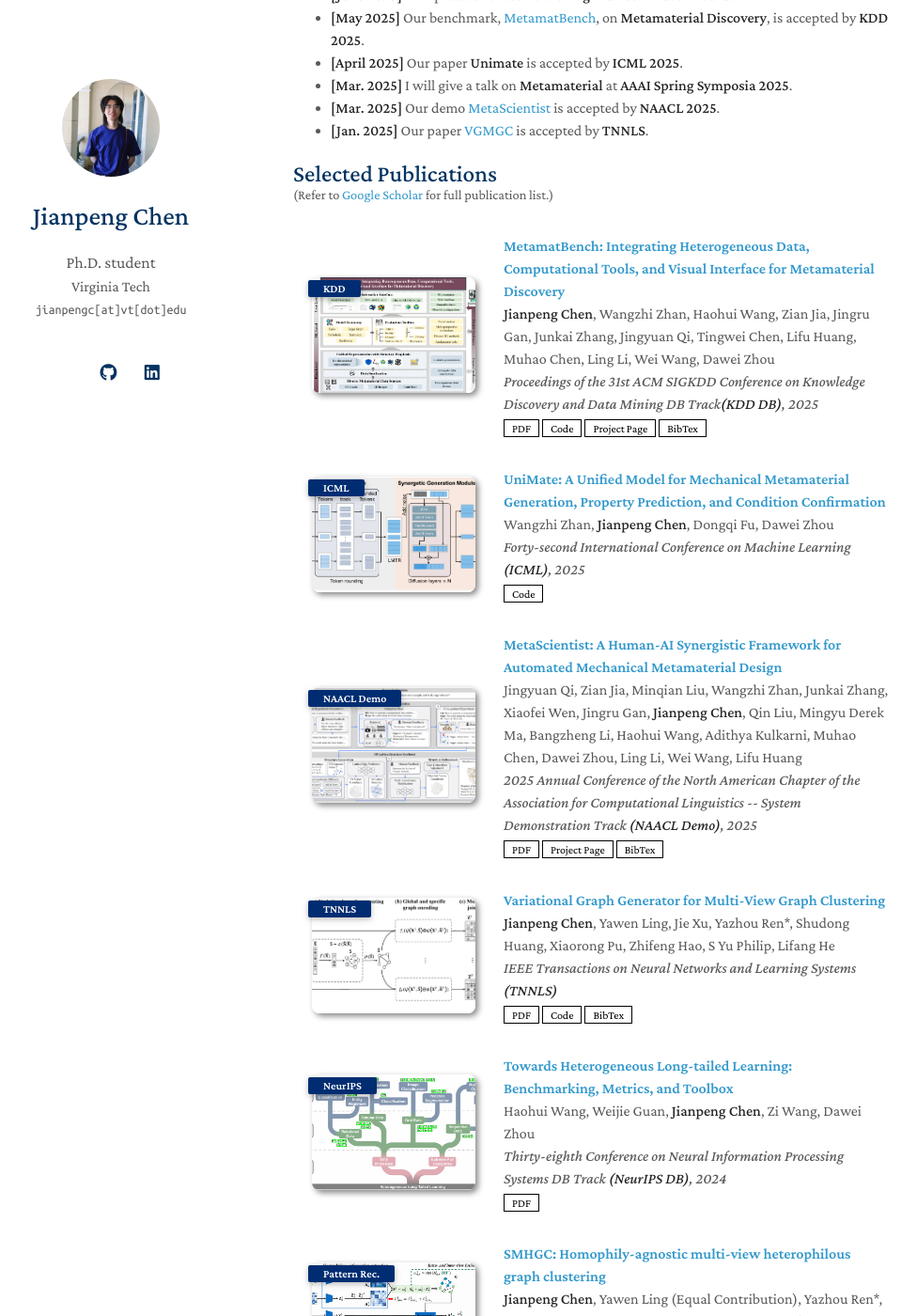
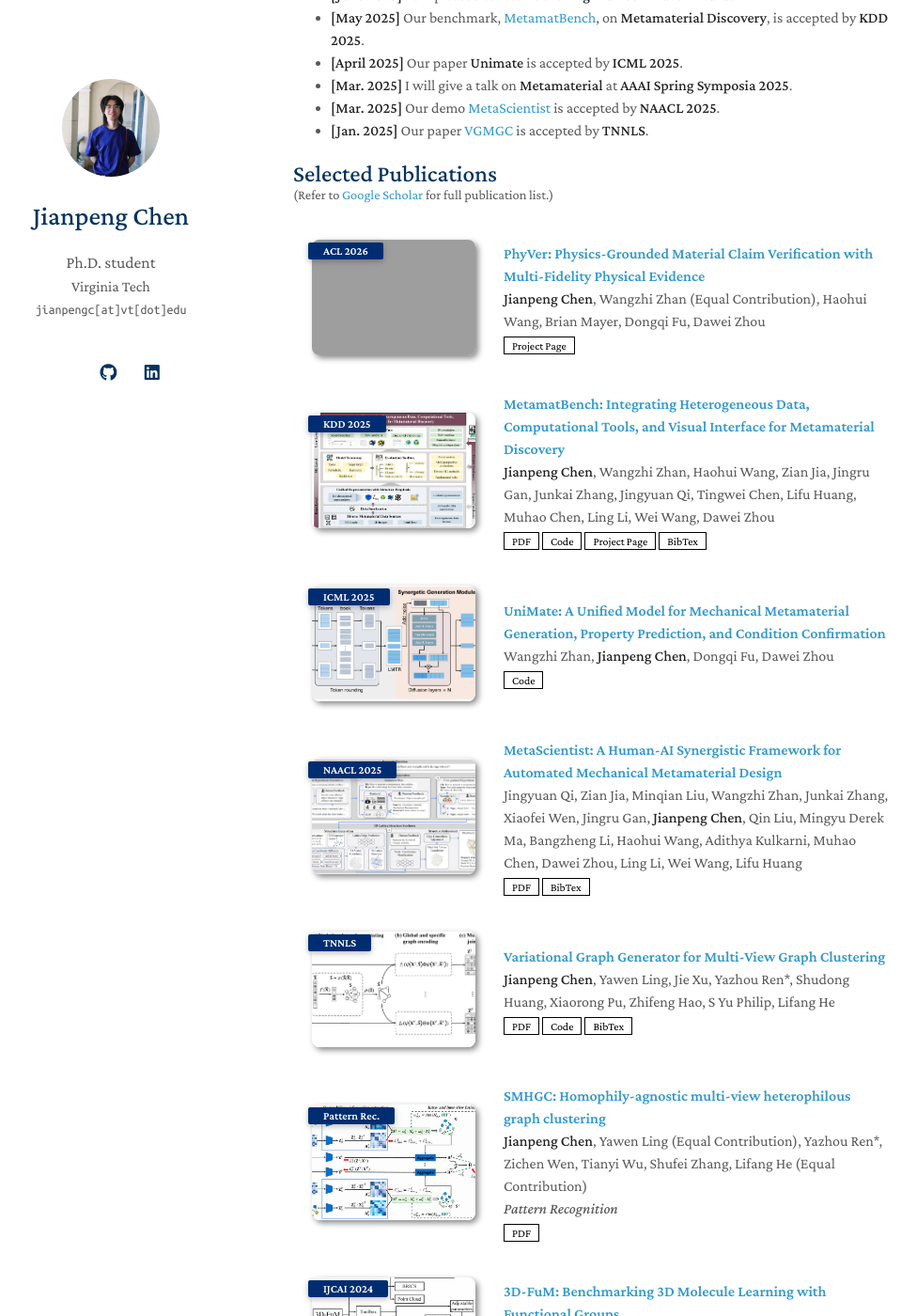
Before and after one commit to cjpcool/cjpcool.github.io, a Jekyll site: the page built from index.md, in a window 1280 px wide and 1400 px high, scrolled down 1164 px. Shown: the whole window at 94% size, without its empty margins (158-1134 px from the left). Built offline with Jekyll 4.4.1, drawn with Linux system fonts in a browser that asks for light colours; a style sheet for code colours, icons or effects is not loaded; our own code applies the rules of GitHub Pages for plain Markdown files; some of the changed lines change nothing that is shown; some of the changed text lies outside the part shown; grey boxes are pictures that could not be loaded.

Commit message:
Add new publications and update conference details

```diff
--- a/_data/publications.yml
+++ b/_data/publications.yml
@@ -1,9 +1,19 @@
 main:
+
+  - title: "PhyVer: Physics-Grounded Material Claim Verification with Multi-Fidelity Physical Evidence"
+    authors: <strong>Jianpeng Chen</strong>, Wangzhi Zhan (Equal Contribution), Haohui Wang, Brian Mayer, Dongqi Fu, Dawei Zhou
+    conference_short: ACL 2026
+    # conference: The 64th Annual Meeting of the Association for Computational Linguistics: System Demostration<strong>(ACL Demo)</strong>, 2026
+    pdf:
+    # code: https://github.com/cjpcool/Metamaterial-Benchmark
+    page: http://zhoulab-1.cs.vt.edu:5557
+    image: ./assets/pub_img/PhyVer.png
+    # notes:
 
   - title: "MetamatBench: Integrating Heterogeneous Data, Computational Tools, and Visual Interface for Metamaterial Discovery"
     authors: <strong>Jianpeng Chen</strong>, Wangzhi Zhan, Haohui Wang, Zian Jia, Jingru Gan, Junkai Zhang, Jingyuan Qi, Tingwei Chen, Lifu Huang, Muhao Chen, Ling Li, Wei Wang, Dawei Zhou
-    conference_short: KDD
-    conference: Proceedings of the 31st ACM SIGKDD Conference on Knowledge Discovery and Data Mining DB Track<strong>(KDD DB)</strong>, 2025
+    conference_short: KDD 2025
+    # conference: Proceedings of the 31st ACM SIGKDD Conference on Knowledge Discovery and Data Mining DB Track<strong>(KDD DB)</strong>, 2025
     pdf: https://arxiv.org/abs/2505.20299
     code: https://github.com/cjpcool/Metamaterial-Benchmark
     page: http://zhoulab-1.cs.vt.edu:5550
@@ -13,8 +23,8 @@
 
   - title: "UniMate: A Unified Model for Mechanical Metamaterial Generation, Property Prediction, and Condition Confirmation"
     authors: Wangzhi Zhan, <strong>Jianpeng Chen</strong>, Dongqi Fu, Dawei Zhou
-    conference_short: ICML
-    conference: Forty-second International Conference on Machine Learning <strong>(ICML)</strong>, 2025
+    conference_short: ICML 2025
+    # conference: Forty-second International Conference on Machine Learning <strong>(ICML)</strong>, 2025
     # pdf: ./
     code: https://github.com/wzhan24/UniMate
     # bibtex: ./
@@ -22,11 +32,11 @@
 
   - title: "MetaScientist: A Human-AI Synergistic Framework for Automated Mechanical Metamaterial Design"
     authors: Jingyuan Qi, Zian Jia, Minqian Liu, Wangzhi Zhan, Junkai Zhang, Xiaofei Wen, Jingru Gan, <strong>Jianpeng Chen</strong>, Qin Liu, Mingyu Derek Ma, Bangzheng Li, Haohui Wang, Adithya Kulkarni, Muhao Chen, Dawei Zhou, Ling Li, Wei Wang, Lifu Huang
-    conference_short: NAACL Demo
-    conference: 2025 Annual Conference of the North American Chapter of the Association for Computational Linguistics -- System Demonstration Track <strong>(NAACL Demo)</strong>, 2025
+    conference_short: NAACL 2025
+    # conference: 2025 Annual Conference of the North American Chapter of the Association for Computational Linguistics -- System Demonstration Track <strong>(NAACL Demo)</strong>, 2025
     pdf: https://aclanthology.org/2025.naacl-demo.34.pdf
     # code:
-    page: http://zhoulab-1.cs.vt.edu:5557
+    # page: http://zhoulab-1.cs.vt.edu:5557
     bibtex: https://aclanthology.org/2025.naacl-demo.34/
     image: ./assets/pub_img/MetaScientist.png
     # notes:
@@ -34,18 +44,18 @@
   - title: "Variational Graph Generator for Multi-View Graph Clustering"
     authors: <strong>Jianpeng Chen</strong>, Yawen Ling, Jie Xu, Yazhou Ren*, Shudong Huang, Xiaorong Pu, Zhifeng Hao, S Yu Philip, Lifang He
     conference_short: TNNLS
-    conference: IEEE Transactions on Neural Networks and Learning Systems <strong>(TNNLS)</strong>
+    # conference: IEEE Transactions on Neural Networks and Learning Systems <strong>(TNNLS)</strong>
     pdf: https://ieeexplore.ieee.org/document/10833915
     image: ./assets/pub_img/VGMGC.png
     bibtex: https://ieeexplore.ieee.org/document/10833915
     code: https://github.com/cjpcool/VGMGC
 
-  - title: "Towards Heterogeneous Long-tailed Learning: Benchmarking, Metrics, and Toolbox"
-    authors: Haohui Wang, Weijie Guan, <strong>Jianpeng Chen</strong>, Zi Wang, Dawei Zhou
-    conference_short: NeurIPS
-    conference: Thirty-eighth Conference on Neural Information Processing Systems DB Track <strong>(NeurIPS DB)</strong>, 2024
-    pdf: https://openreview.net/pdf?id=plIuBfYpXj
-    image: ./assets/pub_img/HeroLT.png
+  # - title: "Towards Heterogeneous Long-tailed Learning: Benchmarking, Metrics, and Toolbox"
+  #   authors: Haohui Wang, Weijie Guan, <strong>Jianpeng Chen</strong>, Zi Wang, Dawei Zhou
+  #   conference_short: NeurIPS 2024
+  #   conference: Thirty-eighth Conference on Neural Information Processing Systems DB Track <strong>(NeurIPS DB)</strong>, 2024
+  #   pdf: https://openreview.net/pdf?id=plIuBfYpXj
+  #   image: ./assets/pub_img/HeroLT.png
 
   - title: "SMHGC: Homophily-agnostic multi-view heterophilous graph clustering"
     authors: <underline><strong>Jianpeng Chen</strong></underline>, Yawen Ling (Equal Contribution), Yazhou Ren*, Zichen Wen, Tianyi Wu, Shufei Zhang, Lifang He (<underline>Equal Contribution</underline>)
@@ -56,15 +66,15 @@
 
   - title: "3D-FuM: Benchmarking 3D Molecule Learning with Functional Groups"
     authors: Tingwei Chen, <strong>Jianpeng Chen (Equal Contribution)</strong>, Dawei Zhou
-    conference_short: IJCAI Demo
-    conference: Proceedings of the 33rd International Joint Conference on Artificial Intelligence Demo Track <strong>(IJCAI Demo)</strong>, 2024
+    conference_short: IJCAI 2024
+    # conference: Proceedings of the 33rd International Joint Conference on Artificial Intelligence Demo Track <strong>(IJCAI Demo)</strong>, 2024
     pdf: https://www.ijcai.org/proceedings/2024/0997.pdf
     image: ./assets/pub_img/3D-FuM.png
 
   - title: "Dual Label-Guided Graph Refinement for Multi-View Graph Clustering"
     authors: Yawen Ling, <strong>Jianpeng Chen (Equal Contribution)</strong>, Yazhou Ren*, Xiaorong Pu, Jie Xu, Xiaofeng Zhu, Lifang He
-    conference_short: AAAI
-    conference: Proceedings of the 37th AAAI Conference on Artificial Intelligence <strong>(AAAI)</strong>, 2023
+    conference_short: AAAI 2023
+    # conference: Proceedings of the 37th AAAI Conference on Artificial Intelligence <strong>(AAAI)</strong>, 2023
     pdf: https://ojs.aaai.org/index.php/AAAI/article/view/26057
     notes: Oral Presentation
     image: ./assets/pub_img/DuaLGR.png
@@ -72,8 +82,8 @@
 
   - title: "Shared-Attribute Multi-Graph Clustering with Global Self-Attention"
     authors: <strong>Jianpeng Chen</strong>, Zhimeng Yang, Xiaorong Pu, Yazhou Ren*, Li Gao, Lifang He
-    conference_short: ICONIP
-    conference: Proceedings of the 29th International Conference on Neural Information Processing <strong>(ICONIP)</strong>, 2022
+    conference_short: ICONIP 2022
+    # conference: Proceedings of the 29th International Conference on Neural Information Processing <strong>(ICONIP)</strong>, 2022
     pdf: https://link.springer.com/chapter/10.1007/978-3-031-30105-6_5
     notes: LNCS AC=14.6%, Oral Presentation
     image: ./assets/pub_img/SAMGC.png
```
